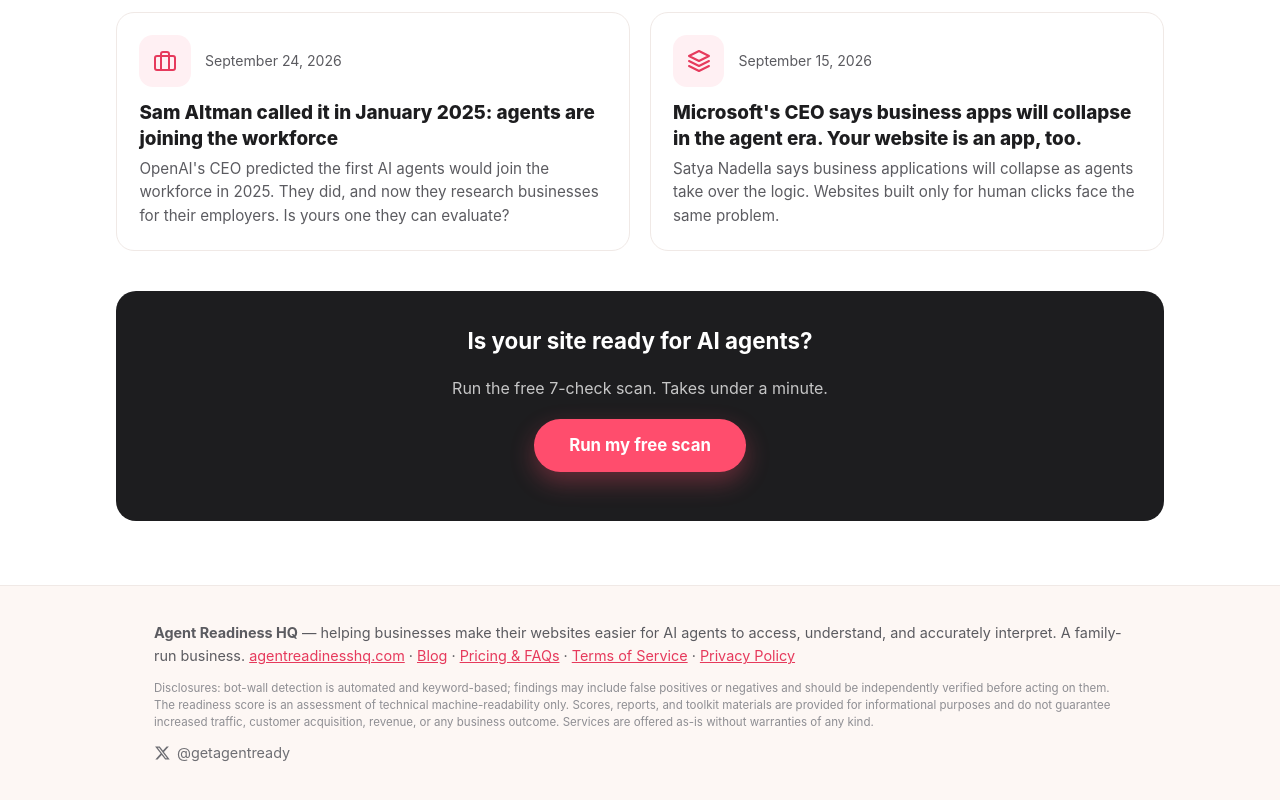
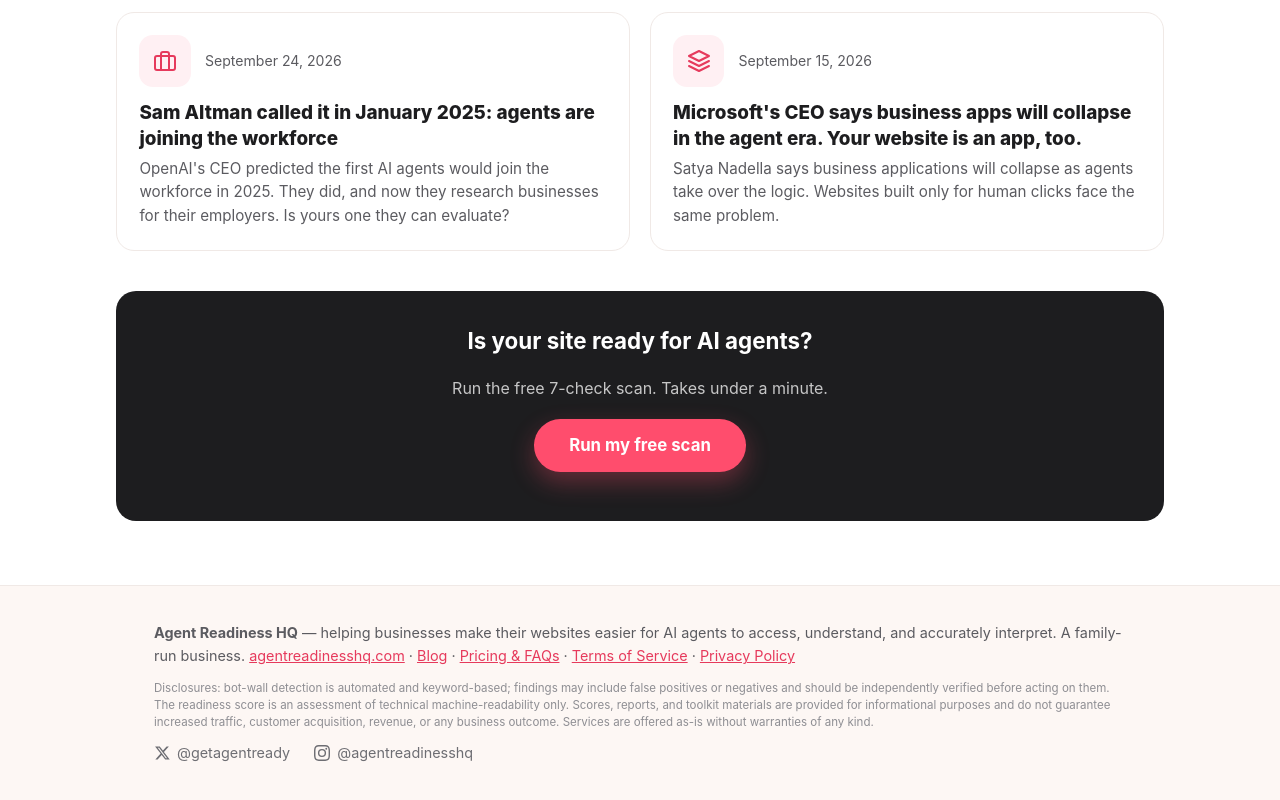
Before and after one commit to caleblund-cpu/Agent-readiness-hq, a plain HTML site: page site/blog.html in a window 1280 px wide. Shown: the part 2859-3659 px from the top of the page. Drawn offline with Linux system fonts and the light colour scheme.

Commit message:
Add Instagram link to site footer

```diff
--- a/site/blog.html
+++ b/site/blog.html
@@ -202,7 +202,7 @@
   <div class="container">
     <p><strong>Agent Readiness HQ</strong> — helping businesses make their websites easier for AI agents to access, understand, and accurately interpret. A family-run business. <a href="https://agentreadinesshq.com/">agentreadinesshq.com</a> · <a href="/blog.html">Blog</a> · <a href="/pricing-faq.html">Pricing &amp; FAQs</a> · <a href="/terms.html">Terms of Service</a> · <a href="/privacy.html">Privacy Policy</a></p>
     <p class="fine-print">Disclosures: bot-wall detection is automated and keyword-based; findings may include false positives or negatives and should be independently verified before acting on them. The readiness score is an assessment of technical machine-readability only. Scores, reports, and toolkit materials are provided for informational purposes and do not guarantee increased traffic, customer acquisition, revenue, or any business outcome. Services are offered as-is without warranties of any kind.</p>
-    <p class="footer-social" style="margin-top:10px"><a href="https://x.com/getagentready" target="_blank" rel="noopener" aria-label="Agent Readiness HQ on X" style="display:inline-flex;align-items:center;gap:7px;color:#6e6e73;text-decoration:none"><svg width="16" height="16" viewBox="0 0 24 24" fill="currentColor" aria-hidden="true"><path d="M18.9 2.1h3.4l-7.4 8.5 8.7 11.3h-6.8l-5.3-6.8-6.1 6.8H2l7.9-9.1L1.6 2.1H8.6l4.8 6.2 5.5-6.2zm-1.2 17.7h1.9L7.6 4H5.6l12.1 15.8z"/></svg><span>@getagentready</span></a></p>
+    <p class="footer-social" style="margin-top:10px"><a href="https://x.com/getagentready" target="_blank" rel="noopener" aria-label="Agent Readiness HQ on X" style="display:inline-flex;align-items:center;gap:7px;color:#6e6e73;text-decoration:none"><svg width="16" height="16" viewBox="0 0 24 24" fill="currentColor" aria-hidden="true"><path d="M18.9 2.1h3.4l-7.4 8.5 8.7 11.3h-6.8l-5.3-6.8-6.1 6.8H2l7.9-9.1L1.6 2.1H8.6l4.8 6.2 5.5-6.2zm-1.2 17.7h1.9L7.6 4H5.6l12.1 15.8z"/></svg><span>@getagentready</span></a> <a href="https://www.instagram.com/agentreadinesshq" target="_blank" rel="noopener" aria-label="Agent Readiness HQ on Instagram" style="display:inline-flex;align-items:center;gap:7px;color:#6e6e73;text-decoration:none;margin-left:20px"><svg width="16" height="16" viewBox="0 0 24 24" fill="currentColor" aria-hidden="true"><path d="M12 2.2c3.2 0 3.6 0 4.9.1 3.3.1 4.8 1.7 4.9 4.9.1 1.3.1 1.6.1 4.8s0 3.6-.1 4.8c-.1 3.2-1.7 4.8-4.9 4.9-1.3.1-1.6.1-4.9.1-3.2 0-3.6 0-4.8-.1-3.3-.1-4.8-1.7-4.9-4.9-.1-1.3-.1-1.6-.1-4.8s0-3.6.1-4.8C2.4 4 4 2.4 7.2 2.3c1.2-.1 1.6-.1 4.8-.1zM12 0C8.7 0 8.3 0 7.1.1 2.7.3.3 2.7.1 7.1 0 8.3 0 8.7 0 12s0 3.7.1 4.9c.2 4.4 2.6 6.8 7 7 1.2.1 1.6.1 4.9.1s3.7 0 4.9-.1c4.4-.2 6.8-2.6 7-7 .1-1.2.1-1.6.1-4.9s0-3.7-.1-4.9c-.2-4.4-2.6-6.8-7-7C15.7 0 15.3 0 12 0zm0 5.9A6.1 6.1 0 1 0 18.1 12 6.1 6.1 0 0 0 12 5.9zm0 10.1A4 4 0 1 1 16 12a4 4 0 0 1-4 4zm6.4-11.8a1.4 1.4 0 1 1-1.4 1.4 1.4 1.4 0 0 1 1.4-1.4z"/></svg><span>@agentreadinesshq</span></a></p>
 <style>.footer-social a:hover{color:#e63a5c}</style>
   </div>
 </footer>
```
Also changed, not shown: site/index.html (+1 -1 lines).
